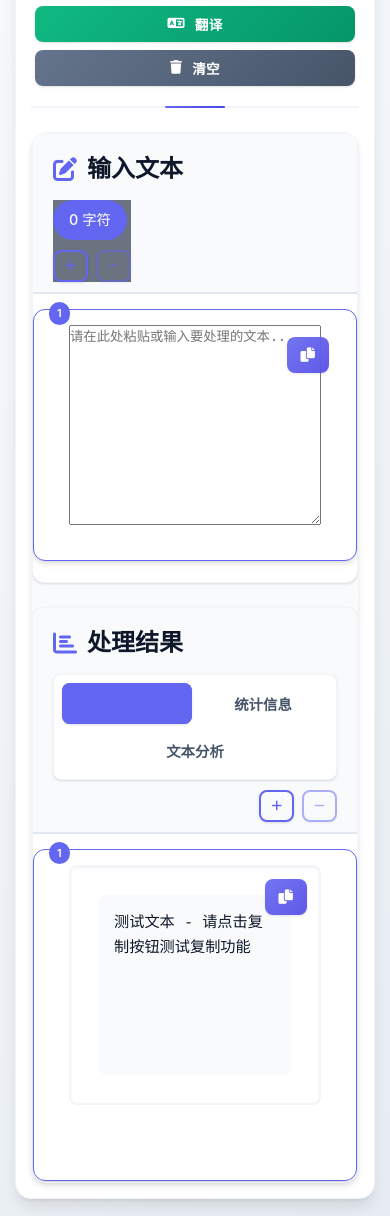
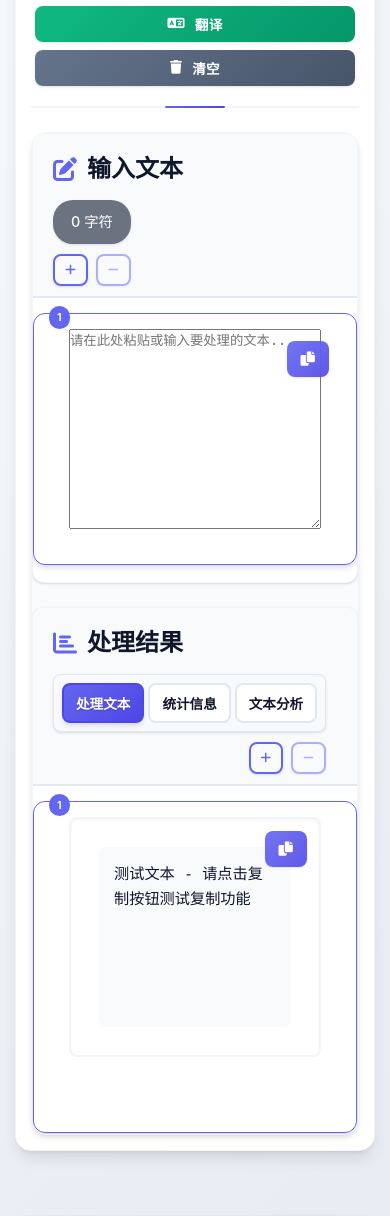
Before and after one commit to houhuawei23/text-processing-tool, a Flask app: page / in a window 390 px wide. Shown: the part 233-1449 px from the top of the page. Run offline with Flask 3, Linux system fonts and the light colour scheme.

Commit message:
style: update CSS and JS for character counter and layout improvements
- Added new CSS variables for character counter states (empty, low, medium, high) to enhance visual feedback.
- Updated the character counting logic in JavaScript to dynamically change the background color of the text counter based on character count.
- Removed the draggable separator functionality and associated styles for a cleaner layout.
- Adjusted the layout of the text windows container to improve responsiveness and spacing.
- Enhanced button styles for better visibility and user interaction.

```diff
--- a/static/css/style.css
+++ b/static/css/style.css
@@ -35,6 +35,12 @@
     --border-radius-lg: 16px;
     --transition: all 0.2s cubic-bezier(0.4, 0, 0.2, 1);
     --transition-fast: all 0.15s cubic-bezier(0.4, 0, 0.2, 1);
+
+    /* 字符计数器颜色 */
+    --counter-empty: #6b7280;
+    --counter-low: #059669;
+    --counter-medium: #d97706;
+    --counter-high: #dc2626;
 }
 
 /* 基础样式 */
@@ -446,14 +418,39 @@
     color: var(--primary-color);
 }
 
-/* 文本计数器 */
+/* 文本计数器 - 背景颜色由JavaScript动态设置 */
 .text-counter {
-    background: var(--primary-color);
+    background: var(--counter-empty); /* 默认颜色，会被JavaScript覆盖 */
     color: white;
     padding: 8px 16px;
     border-radius: 20px;
     font-size: 0.9rem;
     font-weight: 500;
+    transition: background-color 0.3s ease, transform 0.3s ease, box-shadow 0.3s ease;
+    box-shadow: var(--shadow-sm);
+    border: 2px solid transparent;
+}
+
+.text-counter:hover {
+    transform: translateY(-1px);
+    box-shadow: var(--shadow-md);
+}
+
+/* 字符计数器的不同状态样式 */
+.text-counter.counter-empty {
+    background: var(--counter-empty) !important;
+}
+
+.text-counter.counter-low {
+    background: var(--counter-low) !important;
+}
+
+.text-counter.counter-medium {
+    background: var(--counter-medium) !important;
+}
+
+.text-counter.counter-high {
+    background: var(--counter-high) !important;
 }
 
 /* 文本区域容器 */
@@ -786,63 +783,86 @@
     font-weight: bold;
 }
 
-/* 视图切换 */
+/* 视图切换 - 确保选中状态的按钮有白色文字和蓝色背景，文本始终可见 */
 .view-toggle {
     display: flex;
     gap: 6px;
-    background: var(--surface-color);
+    background: var(--background-color);
     padding: 8px;
     border-radius: var(--border-radius-sm);
-    border: 1px solid var(--border-light);
+    border: 1px solid var(--border-color);
     box-shadow: var(--shadow-sm);
 }
 
+/* 切换按钮基础样式 - 未选中状态 */
 .toggle-btn {
     padding: 10px 20px;
     border: none;
-    background: transparent;
+    background: var(--surface-color);
     border-radius: var(--border-radius-sm);
     cursor: pointer;
     transition: var(--transition);
     font-size: 0.9rem;
     font-weight: 600;
-    color: var(--text-secondary);
+    color: var(--text-primary);
     position: relative;
     overflow: hidden;
-}
-
-.toggle-btn::before {
-    content: '';
-    position: absolute;
-    top: 0;
-    left: 0;
-    right: 0;
-    bottom: 0;
-    background: var(--primary-color);
-    transform: scaleX(0);
-    transition: transform 0.3s cubic-bezier(0.4, 0, 0.2, 1);
-    transform-origin: left;
-}
-
+    min-width: 80px;
+    border: 2px solid var(--border-color);
+    z-index: 1;
+}
+
+/* 移除 ::before 伪元素，避免文本被覆盖 */
+
+/* 切换按钮选中状态 - 蓝色背景，白色文字，确保高对比度 */
 .toggle-btn.active {
-    background: var(--primary-color);
-    color: white;
-    box-shadow: var(--shadow-sm);
-}
-
-.toggle-btn.active::before {
-    transform: scaleX(1);
-}
+    background: linear-gradient(135deg, var(--primary-color) 0%, var(--primary-hover) 100%) !important;
+    color: white !important;
+    box-shadow: var(--shadow-md);
+    font-weight: 700;
+    text-shadow: 0 1px 2px rgba(0, 0, 0, 0.2);
+    border-color: var(--primary-hover);
+    position: relative;
+    z-index: 2;
+}
+
+/* 移除复杂的伪元素动画，确保文本可见性 */
 
 .toggle-btn:hover:not(.active) {
-    background: var(--primary-light);
+    background: linear-gradient(135deg, var(--primary-light) 0%, #e0e7ff 100%);
     color: var(--primary-color);
     transform: translateY(-1px);
+    box-shadow: var(--shadow-sm);
+    border-color: var(--primary-color);
+}
+
+.toggle-btn.active:hover {
+    background: var(--primary-hover) !important;
+    color: white !important;
+    transform: translateY(-1px);
+    box-shadow: var(--shadow-lg);
+}
+
+.toggle-btn:hover {
+    transform: translateY(-1px);
+    box-shadow: var(--shadow-md);
 }
 
 .toggle-btn span {
     position: relative;
-    z-index: 1;
+    z-index: 2;
+}
+
+/* 确保按钮文本始终可见 */
+.toggle-btn {
+    color: inherit;
+}
+
+/* 强制按钮文本在最上层显示 */
+.toggle-btn,
+.toggle-btn * {
+    position: relative;
+    z-index: 3;
 }
 
 /* 输出容器 */
@@ -1392,6 +1408,18 @@
     .controls-header .btn {
         width: 100%;
         max-width: 320px;
+    }
+
+    /* 视图切换按钮在小屏幕上的调整 */
+    .view-toggle {
+        flex-wrap: wrap;
+        gap: 4px;
+    }
+
+    .toggle-btn {
+        min-width: 70px;
+        padding: 8px 12px;
+        font-size: 0.85rem;
     }
 }
 
--- a/templates/index.html
+++ b/templates/index.html
@@ -86,11 +86,11 @@
                         </div>
 
                         <!-- 可拖动的分隔线 -->
-                        <div class="resize-handle" id="resizeHandle">
+                        <!-- <div class="resize-handle" id="resizeHandle">
                             <div class="resize-indicator">
                                 <i class="fas fa-grip-lines"></i>
                             </div>
-                        </div>
+                        </div> -->
 
                         <!-- 输出区域 -->
                         <div class="output-window">
```
Also changed, not shown: other parts of static/css/style.css (+4 -42 lines), static/js/app.js (+31 -68 lines).
